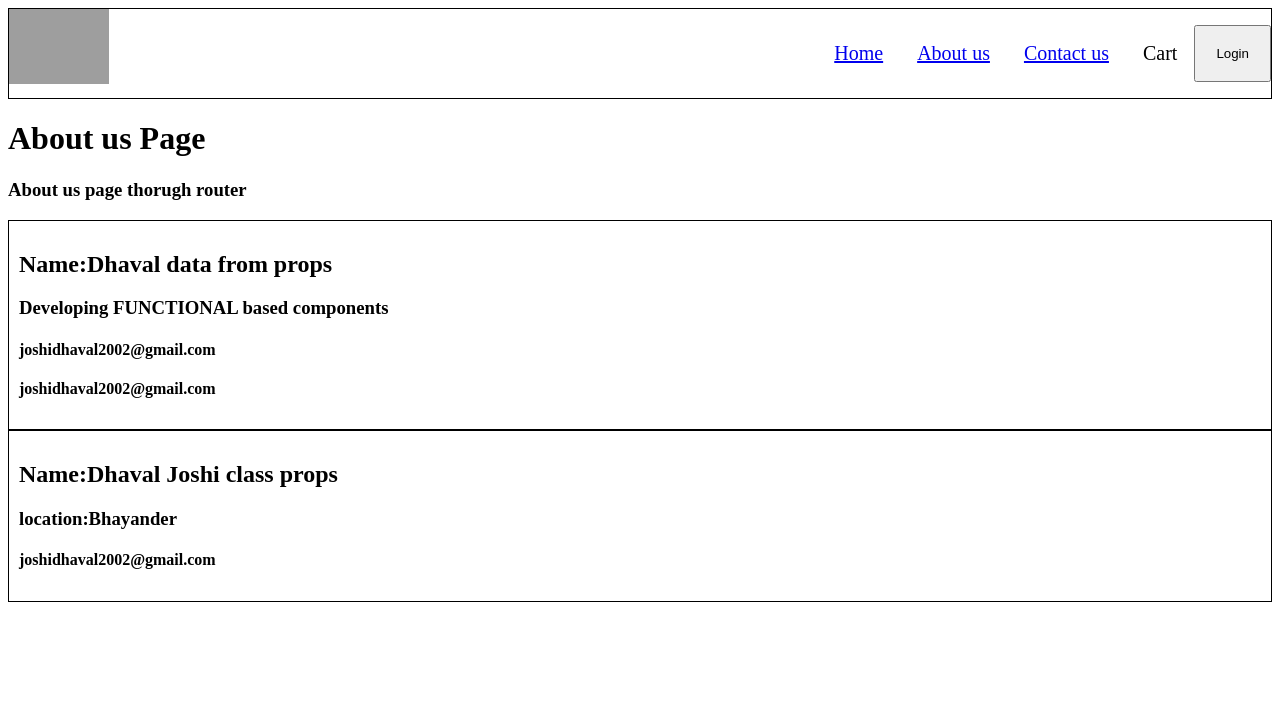
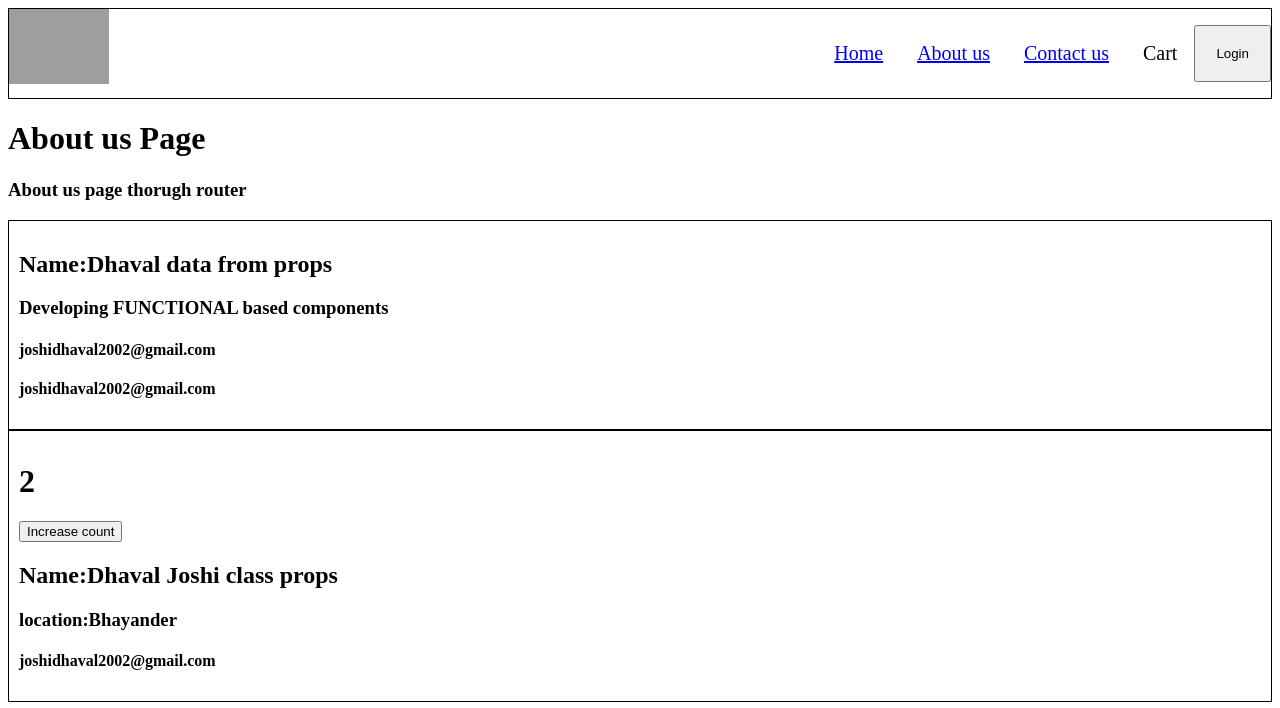
Before and after one commit to Dhaval-Joshi898/React, a React (Vite) app: page /about in a window 1280 px wide. Shown: the top 708 px of the page. Built offline with nearby package versions, Linux system fonts and the light colour scheme; grey boxes are pictures that could not be loaded.

Commit message:
State variables how to use and update in class based components

```diff
--- a/src/components/UserClassComponent.js
+++ b/src/components/UserClassComponent.js
@@ -1,16 +1,30 @@
 import React from "react";
 
 class UserClass extends React.Component {
-  constructor(props){
+  constructor(props) {
     super(props);
+    this.state = {
+      count: 0,
+      count2: 2
+    }
+
   }
 
   render() {
     //destructuring props of class based components
-    const {name,location}=this.props
+    const { name, location } = this.props
 
     return (
       <div className="userInfo-container">
+
+        <h1>{this.state.count2}</h1>
+        <button onClick={() => {
+          this.setState({
+            count: this.state.count + 1,
+            count2:this.state.count2+2
+          })
+        }}>Increase count</button>
+
         <h2>Name:{name}</h2>
         <h3>location:{location}</h3>
         <h4>joshidhaval2002@gmail.com</h4>
```
